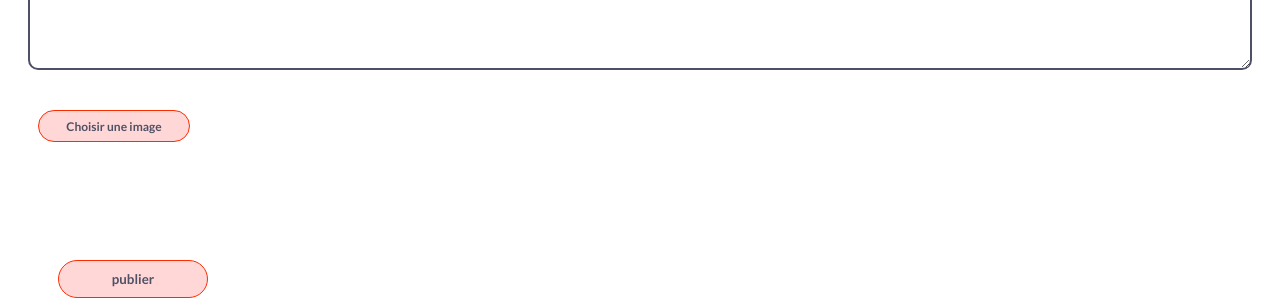
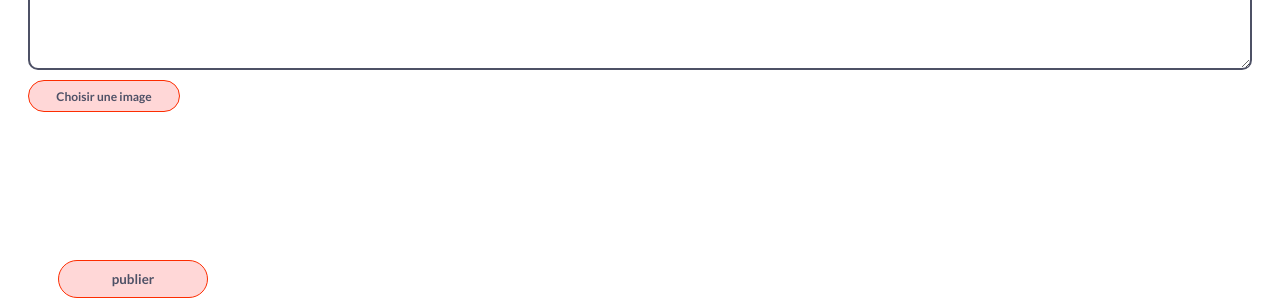
Before and after one commit to alexandraMallet/groupomania_front2, a Vue app: page /publier in a window 1280 px wide. Shown: the part 469-769 px from the top of the page. Built offline with nearby package versions, Linux system fonts and the light colour scheme; sample sign-in values are in the browser's storage.

Commit message:
focus label CreatePost

```diff
--- a/src/views/CreatePostView.vue
+++ b/src/views/CreatePostView.vue
@@ -9,9 +9,9 @@
             </div>
 
             <div class="image-form">
-                <label class="image" for="image">Choisir une image</label>
                 <input type="file" id="image" class="image-input" name="image" accept="image/png, image/jpeg"
                     @change="handleFileUpload($event)" />
+                <label class="image" for="image">Choisir une image</label>
 
                 <div class="preview-image">
                     <img :src="selectedImageUrl">
@@ -123,21 +123,20 @@ export default {
         }
 
         .image-form {
-            padding-top: 30px;
-            display: flex;
-            flex-wrap: wrap;
+            position: relative;
+            margin-top: 10px;
 
             label {
-                display: block;
+                position: absolute;
+                top: 0px;
+                left: 0px;
+                width: 150px;
                 height: 30px;
-                width: fit-content;
-                min-width: 150px;
                 background-color: $color-secondary;
                 color: $color-tertiary;
                 border-radius: 50px;
                 border: 1px solid $color-primary;
                 @include center;
-                margin: 10px;
                 font-family: 'Lato';
                 font-weight: 700;
                 font-size: 12px;
@@ -149,8 +148,26 @@ export default {
                 }
             }
 
-            .image-input {
-                display: none;
+            input {
+                display: inline-block;
+                font-size: 5px;
+                border: none;
+                margin-left: 5px;
+                margin-top: 0px;
+                margin-bottom: 0px;
+                width: 150px;
+                opacity: 0;
+
+                &:focus {
+                    outline: none;
+                }
+            }
+
+            .image-input:focus+label,
+            .image-input:focus-visible+label,
+            .image-input:focus-within+label {
+                transform: scale(1.01);
+                box-shadow: 0 3px 5px 0 $color-primary;
             }
 
             .preview-image {
--- a/src/views/LoginView.vue
+++ b/src/views/LoginView.vue
@@ -318,6 +318,7 @@ export default {
         margin-top: 0px;
         margin-bottom: 0px;
         width: 150px;
+        opacity: 0;
 
         &:focus {
           outline: none;
```
